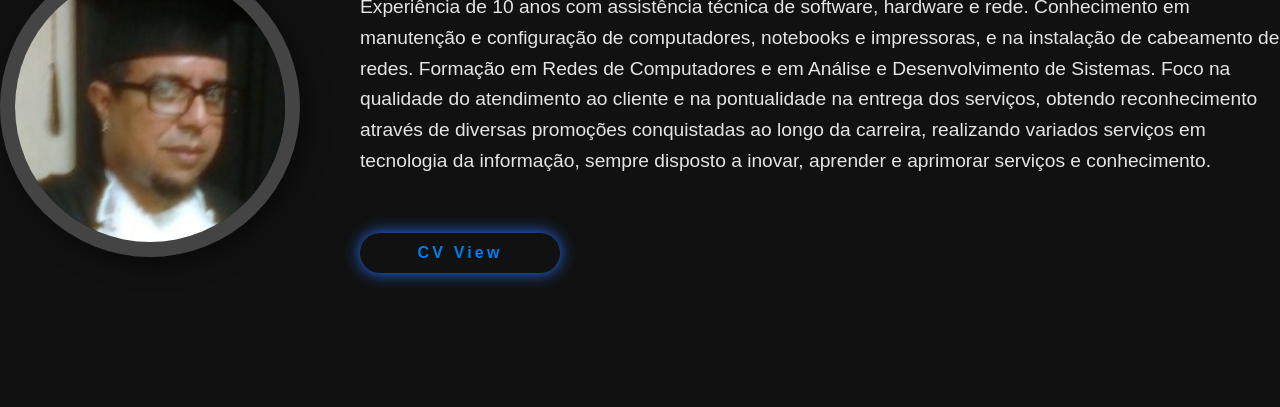
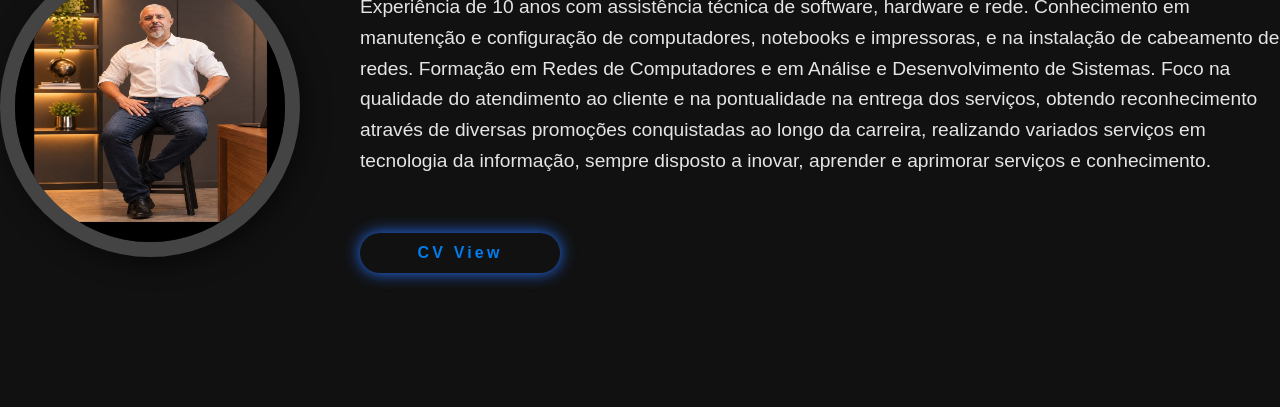
Before and after one commit to Reds74/projetim, a plain HTML site: page index.html in a window 1280 px wide. Shown: the part 251-658 px from the top of the page. Drawn offline with nearby package versions, Linux system fonts and the light colour scheme.

Commit message:
Update index.html

```diff
--- a/index.html
+++ b/index.html
@@ -35,7 +35,7 @@
             </header>
             <div class="container">
                 <div class="hero-pic">
-                    <img src="images/myfoto.jpeg" alt="profile pic">
+                    <img src="images/R_profissional1.png" alt="profile pic">
                 </div>
                 <div class="hero-text">
                     <h2>🙋‍♂️ Sobre mim</h2>
```
